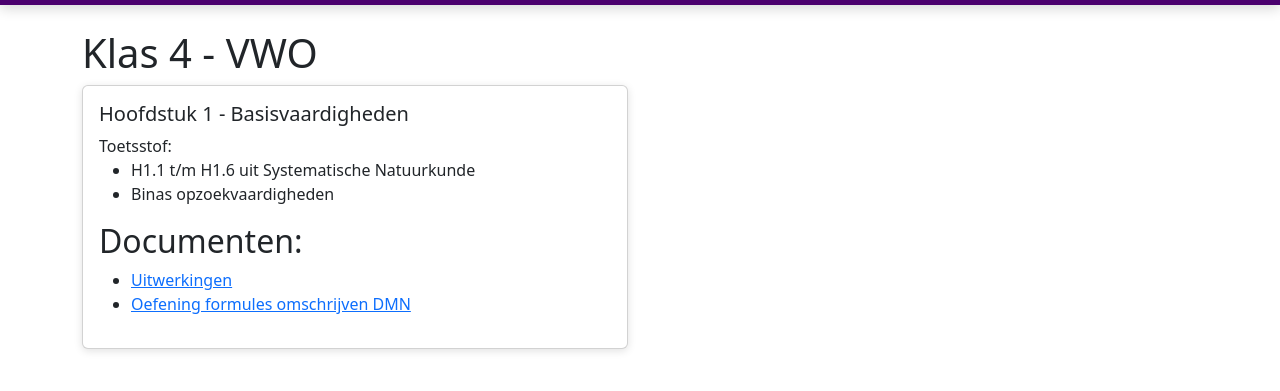
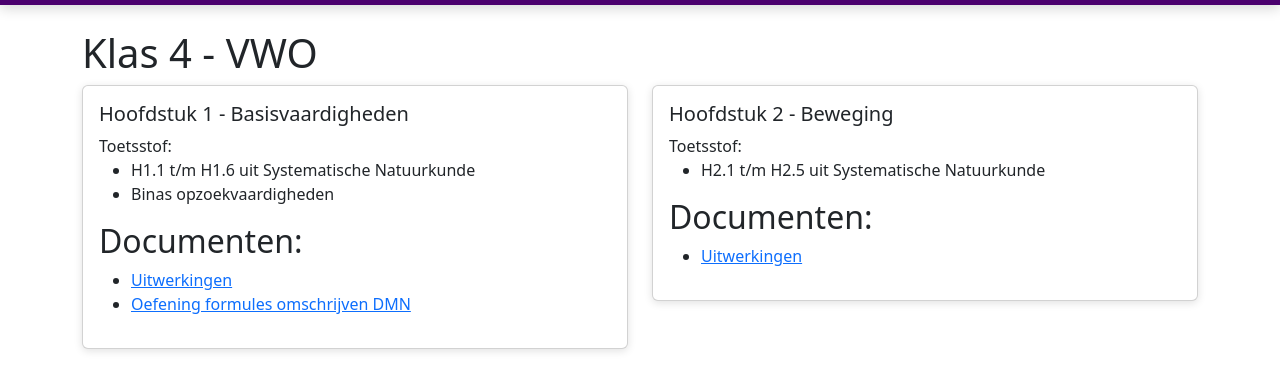
Before and after one commit to AUG-natuurkunde/home, a plain HTML site: page klas4.html in a window 1280 px wide. Shown: the part 53-444 px from the top of the page. Drawn offline with nearby package versions, Linux system fonts and the light colour scheme.

Commit message:
Add content for Chapter 2 - Motion

```diff
--- a/klas4.html
+++ b/klas4.html
@@ -42,6 +42,22 @@
                     </div>
                 </div>
             </div>
+             <div class="col-md-6">
+                <div class="card mb-3" id="H2">
+                    <div class="card-body">
+                        <h5 class="card-title">Hoofdstuk 2 - Beweging</h5>
+                        <div class="card-text">Toetsstof:
+                            <ul>
+                                <li>H2.1 t/m H2.5 uit Systematische Natuurkunde</li>
+                            </ul>
+                        </div>
+                        <H2>Documenten:</H2>
+                        <ul>
+                            <li><a rel="noopener noreferrer" target="_blank" href="https://stichtingcarmelcollege.sharepoint.com/:b:/s/AUG_Natuurkunde/EecxkyN8ZExOoqtRkVC8bhgBeqWGYNnICy8RIxJ4gJlrng?e=0yqj2d">Uitwerkingen</a></li>
+                        </ul>
+                    </div>
+                </div>
+            </div>
         </div>
     </div>
     <script src="https://cdn.jsdelivr.net/npm/bootstrap@5.3.2/dist/js/bootstrap.bundle.min.js"></script>
```
